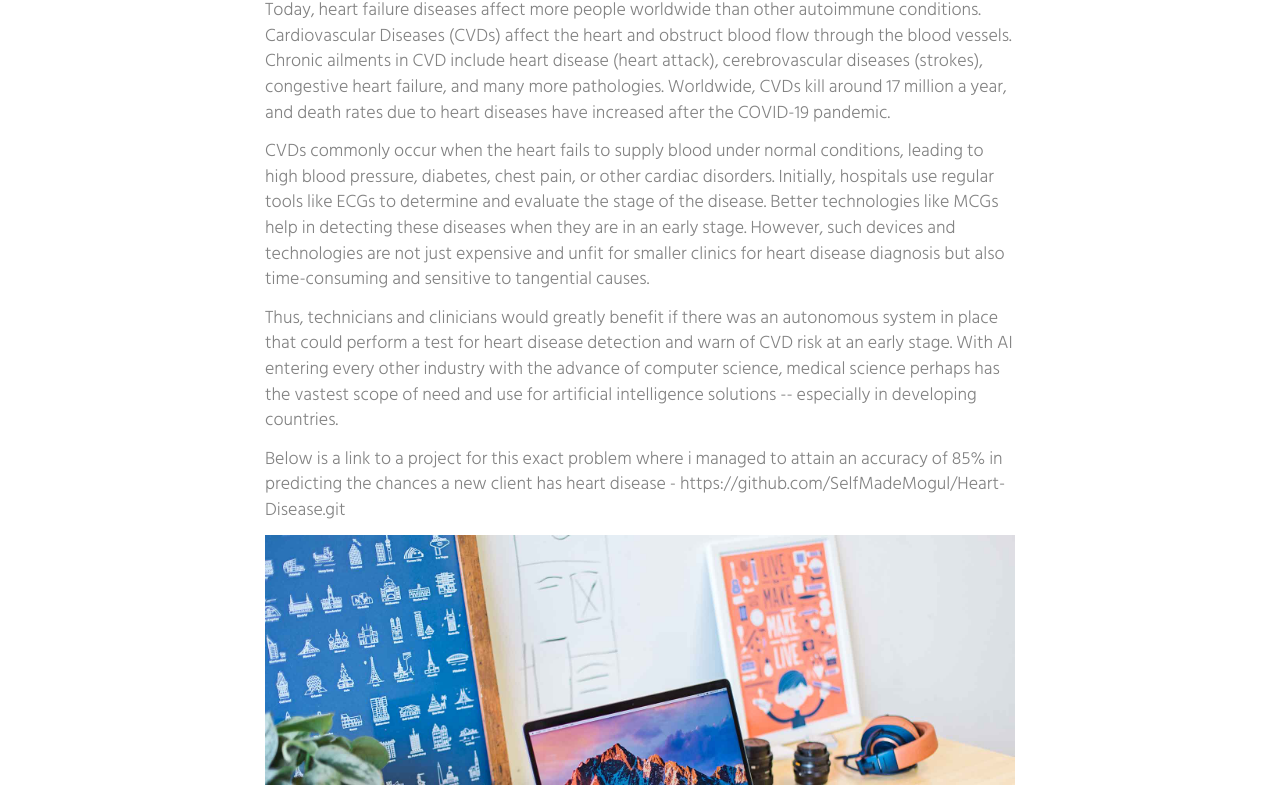
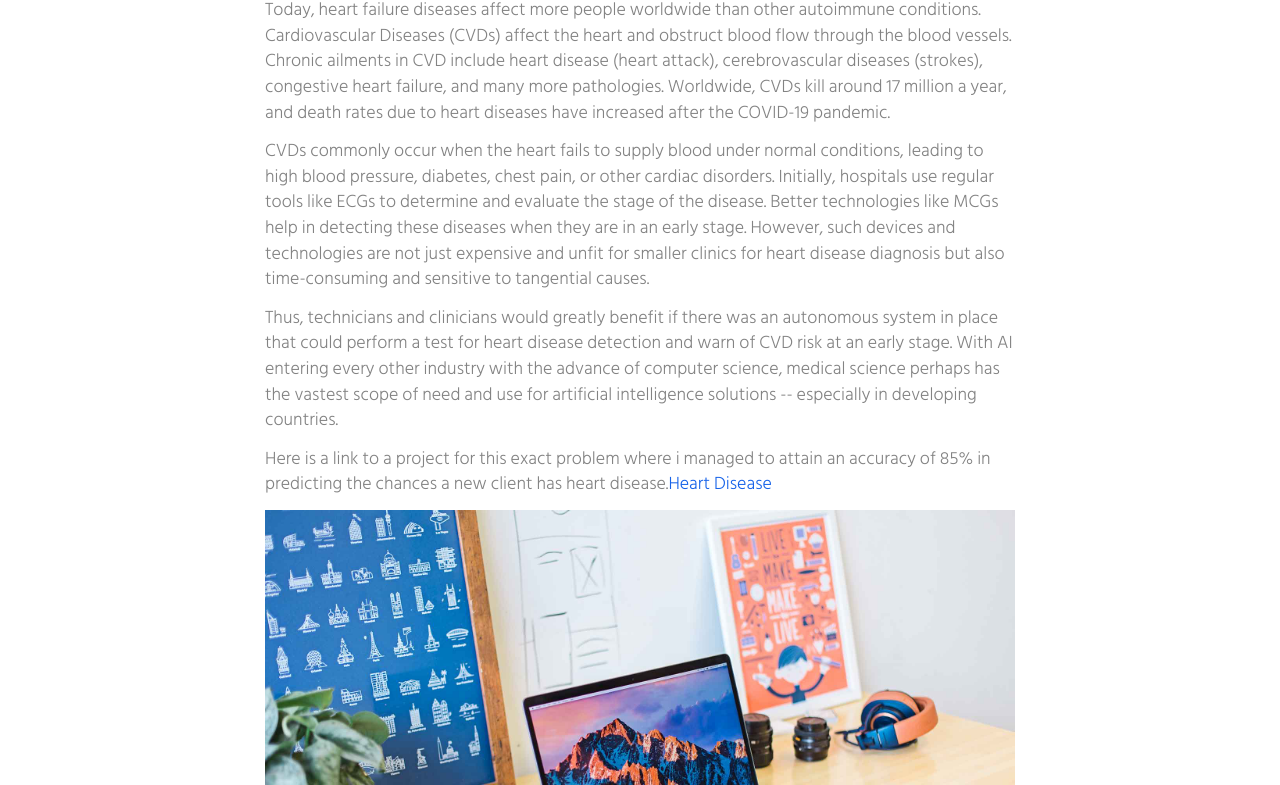
Before and after one commit to SelfMadeMogul/portfo, a plain HTML site: page templates/project.html in a window 1280 px wide. Shown: the part 315-1100 px from the top of the page. Drawn offline with Linux system fonts and the light colour scheme; files that its build step writes are made by us from their sources; files whose address does not match are found by name.

Commit message:
added a link to the heart disease project in github

```diff
--- a/templates/project.html
+++ b/templates/project.html
@@ -61,7 +61,7 @@
 
           <p>Thus, technicians and clinicians would greatly benefit if there was an autonomous system in place that could perform a test for heart disease detection and warn of CVD risk at an early stage. With AI entering every other industry with the advance of computer science, medical science perhaps has the vastest scope of need and use for artificial intelligence solutions -- especially in developing countries.</p>
 
-          <p>Below is a link to a project for this exact problem where i managed to attain an accuracy of 85% in predicting the chances a new client has heart disease - https://github.com/SelfMadeMogul/Heart-Disease.git</p>
+          <p>Here is a link to a project for this exact problem where i managed to attain an accuracy of 85% in predicting the chances a new client has heart disease.<a href="https://github.com/SelfMadeMogul/Heart-Disease.git">Heart Disease</a></p>
 
           <div class="section-container-spacer">
             <img src="./static/assets/images/img-06.jpg" alt="" class="img-responsive reveal-content" data-action="zoom">
```
